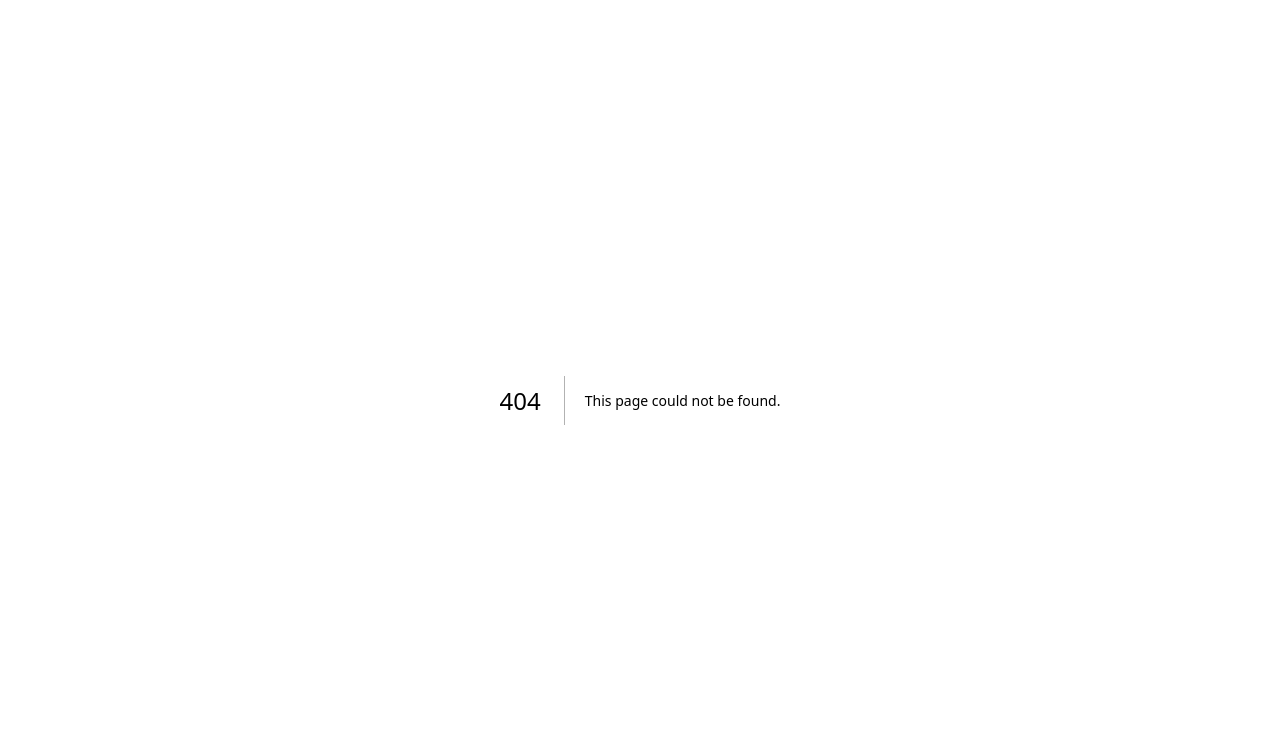
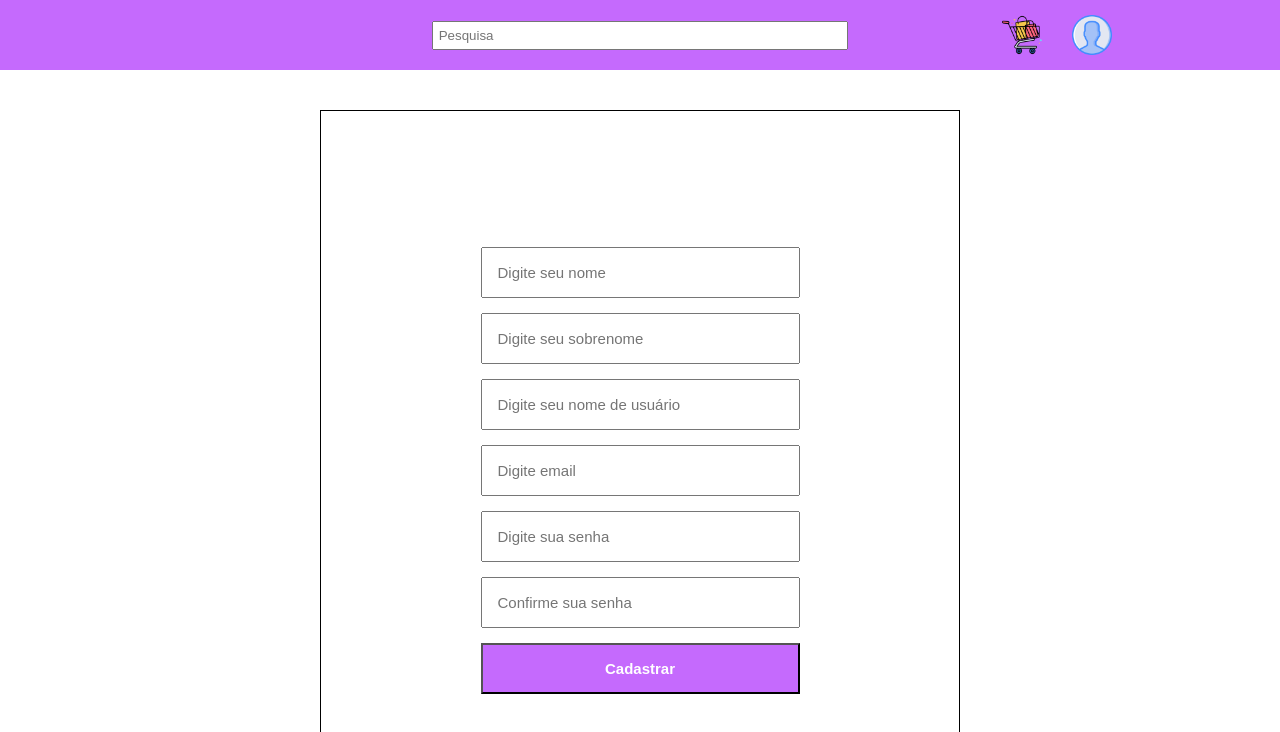
Before and after one commit to EsGui/project-ecommerce-frontend, a Next.js app: page /register in a window 1280 px wide. Before the commit this address had no page. Shown: the top 732 px of the page. Built offline with nearby package versions, Linux system fonts and the light colour scheme.

Commit message:
feat: salvando

```diff
--- a/src/app/components/login_components/LoginUser.js
+++ b/src/app/components/login_components/LoginUser.js
@@ -1,3 +1,4 @@
+import Link from 'next/link'
 import styles from '../../styles/login_style/LoginUser.module.css'
 
 export default function LoginUser() {
@@ -7,6 +8,7 @@ export default function LoginUser() {
                 <input type="email" placeholder="Digite seu email" />
                 <input type="password" placeholder="Digite sua senha" />
                 <button type="button">Entrar</button>
+                <Link href="/register">Não tem uma conta? cadastre-se aqui</Link>
             </div>
         </div>
     )
--- /dev/null
+++ b/src/app/components/register_components/Register.js
@@ -0,0 +1,43 @@
+"use client"
+
+import { useEffect, useState } from 'react'
+import styles from '../../styles/register_style/Register.module.css'
+import axios from 'axios';
+
+export default function Register() {
+    const [firstName, setFirstName] = useState("");
+    const [lastName, setLastName] = useState("");
+    const [userName, setUserName] = useState("");
+    const [email, setEmail] = useState("");
+    const [password, setPassword] = useState("");
+    const [confirmPassword, setConfirmPassword] = useState("");
+
+    const register = async () => {
+        await axios({
+            method: "post",
+            url: "http://localhost:3001/cadastro",
+            data: {
+                firstName,
+                lastName,
+                userName,
+                email,
+                password,
+                confirmPassword
+            }
+        })
+    }
+
+    return (
+        <div className={ styles.DivRegisterContainer }>
+            <div className={ styles.DivRegisterData }>
+                <input onChange={ ({ target }) => setFirstName(target.value) } type="text" placeholder="Digite seu nome" />
+                <input onChange={ ({ target }) => setLastName(target.value) } type="text" placeholder="Digite seu sobrenome" />
+                <input onChange={ ({ target }) => setUserName(target.value) } type="text" placeholder="Digite seu nome de usuário" />
+                <input onChange={ ({ target }) => setEmail(target.value) } type="text" placeholder="Digite email" />
+                <input onChange={ ({ target }) => setPassword(target.value) } type="text" placeholder="Digite sua senha" />
+                <input onChange={ ({ target }) => setConfirmPassword(target.value) } type="text" placeholder="Confirme sua senha" />
+                <button onClick={ register } type="button">Cadastrar</button>
+            </div>
+        </div>
+    )
+}
--- a/src/app/context/Logic.js
+++ b/src/app/context/Logic.js
@@ -1,6 +1,8 @@
 import MyContext from "./MyContext";
 
 export default function Logic({ children }) {
+    // Requisição do cadastro
+
     const obj = {
 
     }
--- /dev/null
+++ b/src/app/register/page.js
@@ -0,0 +1,12 @@
+import HomeHeader from "../components/home_components/HomeHeader";
+import Register from "../components/register_components/Register";
+
+export default function page() {
+    return (
+        <div>
+            <HomeHeader />
+            <Register />
+        </div>
+    )
+
+}
--- /dev/null
+++ b/src/app/styles/register_style/Register.module.css
@@ -0,0 +1,33 @@
+.DivRegisterContainer {
+    display: flex;
+    justify-content: center;
+    align-items: center;
+    height: 100vh
+}
+
+.DivRegisterData {
+    display: flex;
+    justify-content: center;
+    align-items: center;
+    flex-direction: column;
+    width: 50%;
+    height: 90%;
+    border: 1px solid black
+}
+
+.DivRegisterData input {
+    padding: 15px;
+    width: 50%;
+    margin-bottom: 15px;
+    font-size: 15px;
+}
+
+.DivRegisterData button {
+    padding: 15px;
+    width: 50%;
+    background-color: #C56AFD;
+    color: white;
+    font-weight: bold;
+    font-size: 15px;
+    cursor: pointer
+}
```
